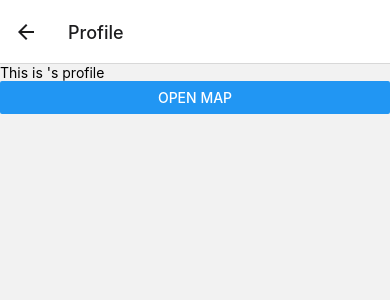
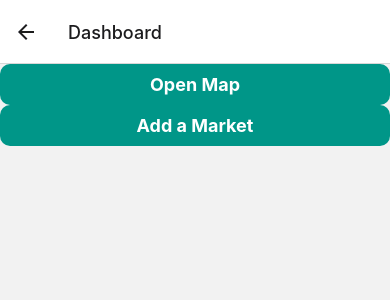
Before and after one commit to moshawgi/SRIPApplication, a React Native app: screen /Login in a window 390 px wide. Both pictures are taken after a click on the button "SIGN IN". Shown: the top 300 px of the page. Built offline with nearby package versions, Linux system fonts and the light colour scheme.

Commit message:
features

```diff
--- a/App.js
+++ b/App.js
@@ -5,7 +5,8 @@ import {createNativeStackNavigator} from '@react-navigation/native-stack';
 import Waiting_Driver_Screen from "./MapComponent"
 import SignUp from './SignUpComponent';
 import SignIn from './SignInComponent';
-import ProfileScreen from './ProfileScreenComponent';
+import DashBoard from './DashBoardComponent';
+import MarketAdd from './MarketAddComponent';
 
 const Stack = createNativeStackNavigator();
 
@@ -14,9 +15,10 @@ const MyStack = () => {
     <NavigationContainer>
       <Stack.Navigator>
         <Stack.Screen name="Register" component={SignUp} options={{title: 'Register'}}/>
-        <Stack.Screen name="Profile" component={ProfileScreen}/>
+        <Stack.Screen name="Dashboard" component={DashBoard} options={{title: 'Dashboard'}}/>
         <Stack.Screen name="Login" component={SignIn} options={{title: 'Login'}}/>
-        <Stack.Screen name = "Map" component = {Waiting_Driver_Screen}/>
+        <Stack.Screen name = "Map" component = {Waiting_Driver_Screen} options = {{title: 'Map'}}/>
+        <Stack.Screen name = "Market Add" component = {MarketAdd} options = {{title: 'Market Add'}}/>
       </Stack.Navigator>
     </NavigationContainer>
   );
--- /dev/null
+++ b/AppButtonComponent.js
@@ -0,0 +1,28 @@
+import * as React from 'react';
+import {Button, Text, StyleSheet, TextInput, View, TouchableOpacity} from 'react-native';
+
+TouchableOpacity.defaultProps = { activeOpacity: 0.8 }
+
+const AppButton = ({ onPress, title }) => (
+  <TouchableOpacity onPress={onPress} style={styles.appButtonContainer}>
+    <Text style={styles.appButtonText}>{title}</Text>
+  </TouchableOpacity>
+);
+
+const styles = StyleSheet.create({
+    appButtonContainer: {
+      elevation: 8,
+      backgroundColor: "#009688",
+      borderRadius: 10,
+      paddingVertical: 10,
+      paddingHorizontal: 12
+    },
+    appButtonText: {
+      fontSize: 18,
+      color: "#fff",
+      fontWeight: "bold",
+      alignSelf: "center",
+    }
+});
+
+export default AppButton
--- /dev/null
+++ b/DashBoardComponent.js
@@ -0,0 +1,15 @@
+import * as React from 'react';
+import {Button, Text, StyleSheet, TextInput, View, TouchableOpacity} from 'react-native';
+import AppButton from './AppButtonComponent'
+
+TouchableOpacity.defaultProps = { activeOpacity: 0.8 }
+
+const Screen = ({navigation}) => {
+    return <>
+      <AppButton title="Open Map" onPress={() => navigation.navigate('Map')}/>
+      <AppButton title="Add a Market" onPress={() => navigation.navigate('Market Add')}/>
+    </>
+
+};
+
+export default Screen
--- /dev/null
+++ b/MarketAddComponent.js
@@ -0,0 +1,38 @@
+import * as React from 'react';
+import {Button, Text, StyleSheet, TextInput, View} from 'react-native';
+import AppButton from './AppButtonComponent.js';
+
+
+const MarketAdd = ({navigation}) => {
+    const [meetingTimes, setMeetingTimes] = React.useState('');
+    const [address, setAddress] = React.useState('');
+    return (
+      <>
+      <TextInput
+        style={styles.input}
+        onChangeText = {setMeetingTimes}
+        placeholder="Meeting Times"
+        value={meetingTimes}/>
+      <TextInput
+        style={styles.input}
+        onChangeText = {setAddress}
+        placeholder="Address"
+        value={address}/>
+      <AppButton
+        title="Submit Market"
+        onPress={() => {setAddress(""); setMeetingTimes("")}}
+        />
+      </>
+    );
+};
+
+const styles = StyleSheet.create({
+    input: {
+      height: 40,
+      margin: 12,
+      borderWidth: 1,
+      padding: 10,
+    },
+});
+
+export default MarketAdd
--- a/ProfileScreenComponent.js
+++ /dev/null
@@ -1,17 +0,0 @@
-import * as React from 'react';
-import {Button, Text, StyleSheet, TextInput, View} from 'react-native';
-
-const ProfileScreen = ({navigation, route}) => {
-    return <>
-      <Text>This is {route.params.name}'s profile</Text>
-      <Button
-        title="Open Map"
-        onPress={() =>
-          navigation.navigate('Map')
-        }
-      />
-      </>
-
-};
-
-export default ProfileScreen
--- a/SignInComponent.js
+++ b/SignInComponent.js
@@ -20,11 +20,11 @@ const SignIn = ({navigation}) => {
       <Button
         title="Sign In"
         onPress={() =>
-          navigation.navigate('Profile', {name: email})
+          navigation.navigate('Dashboard')
         }
       />
       <Button
-        title="Create Account"
+        title="Sign Up"
         onPress={() =>
           navigation.navigate('Register')
         }
--- a/SignUpComponent.js
+++ b/SignUpComponent.js
@@ -30,7 +30,7 @@ const SignUp = ({navigation}) => {
       <Button
         title="Create Account"
         onPress={() =>
-          navigation.navigate('Profile', {name: firstName})
+          navigation.navigate('Dashboard')
         }
       />
       <Button
```
Also changed, not shown: EditProfileComponent.js (added).
